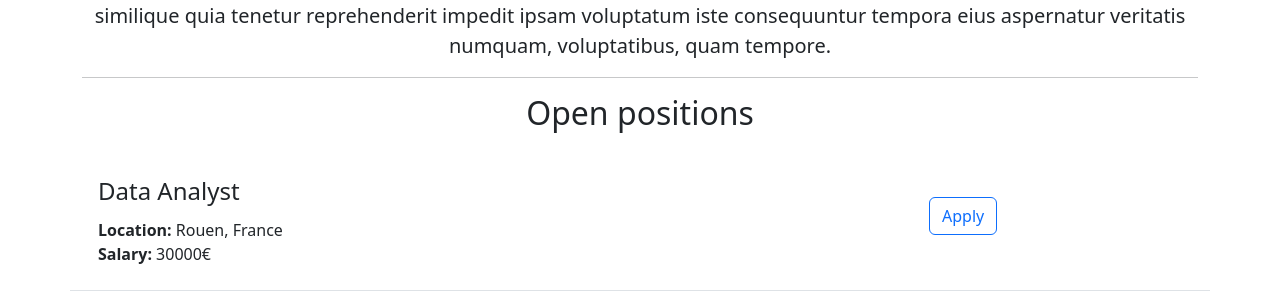
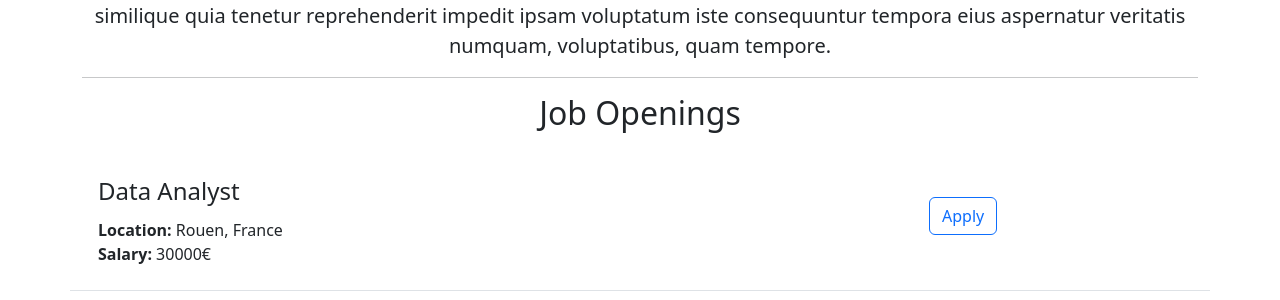
Before and after one commit to taco-greco/flask-website-v2, a Flask app: page / in a window 1280 px wide. Shown: the part 610-910 px from the top of the page. Run offline with Flask 3, Linux system fonts and the light colour scheme.

Commit message:
changed the job offering title

```diff
--- a/templates/home.html
+++ b/templates/home.html
@@ -22,7 +22,7 @@
   <h2 class="text-center py-3">About</h2>
   <p class="text-center lead">Lorem ipsum dolor sit amet consectetur adipisicing elit. Repellendus non maiores nesciunt deleniti ab odio at adipisci cupiditate doloribus, nostrum vel fuga natus doloremque ad minus ut sit eveniet maxime quisquam aut. Itaque similique quia tenetur reprehenderit impedit ipsam voluptatum iste consequuntur tempora eius aspernatur veritatis numquam, voluptatibus, quam tempore.</p>
     <hr>
-  <h2 class="text-center mt-3">Open positions</h2>
+  <h2 class="text-center mt-3">Job Openings</h2>
   <p class="text-center lead">
     {% for job in jobs%}
       {% include 'jobitem.html'%}
```
